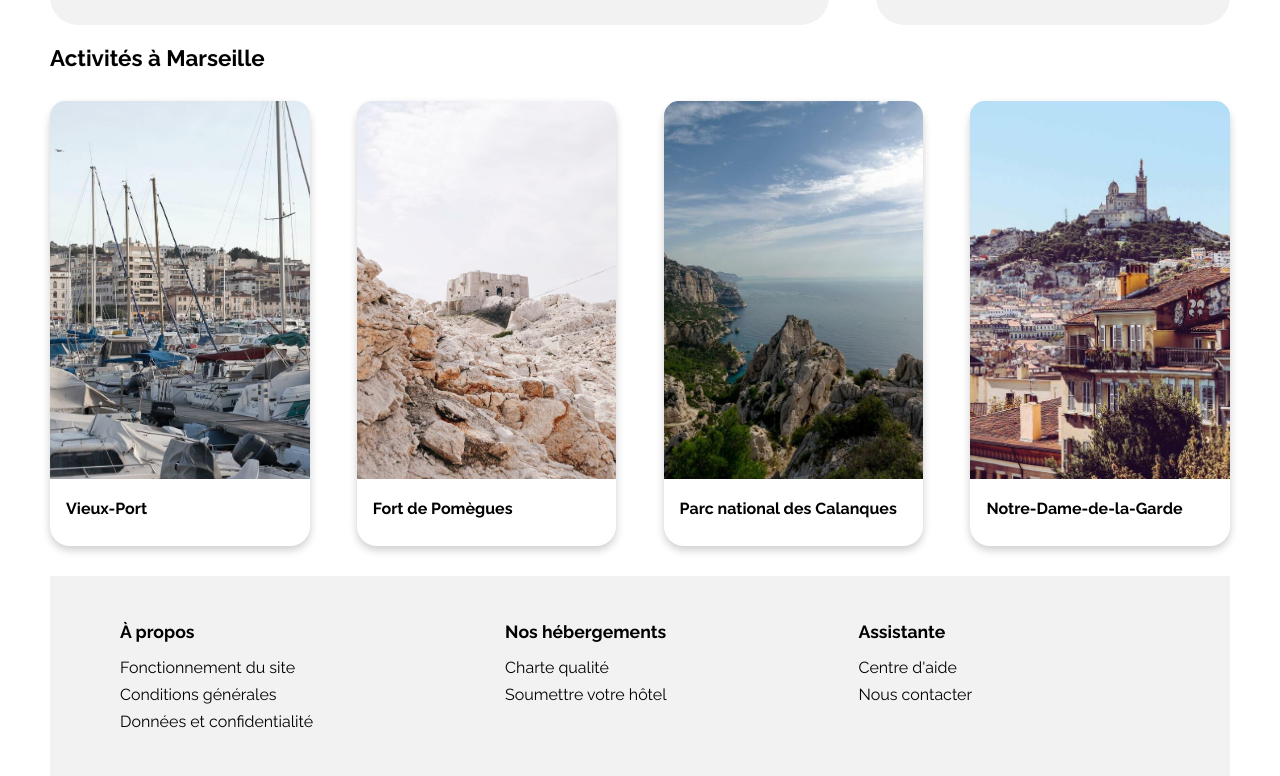
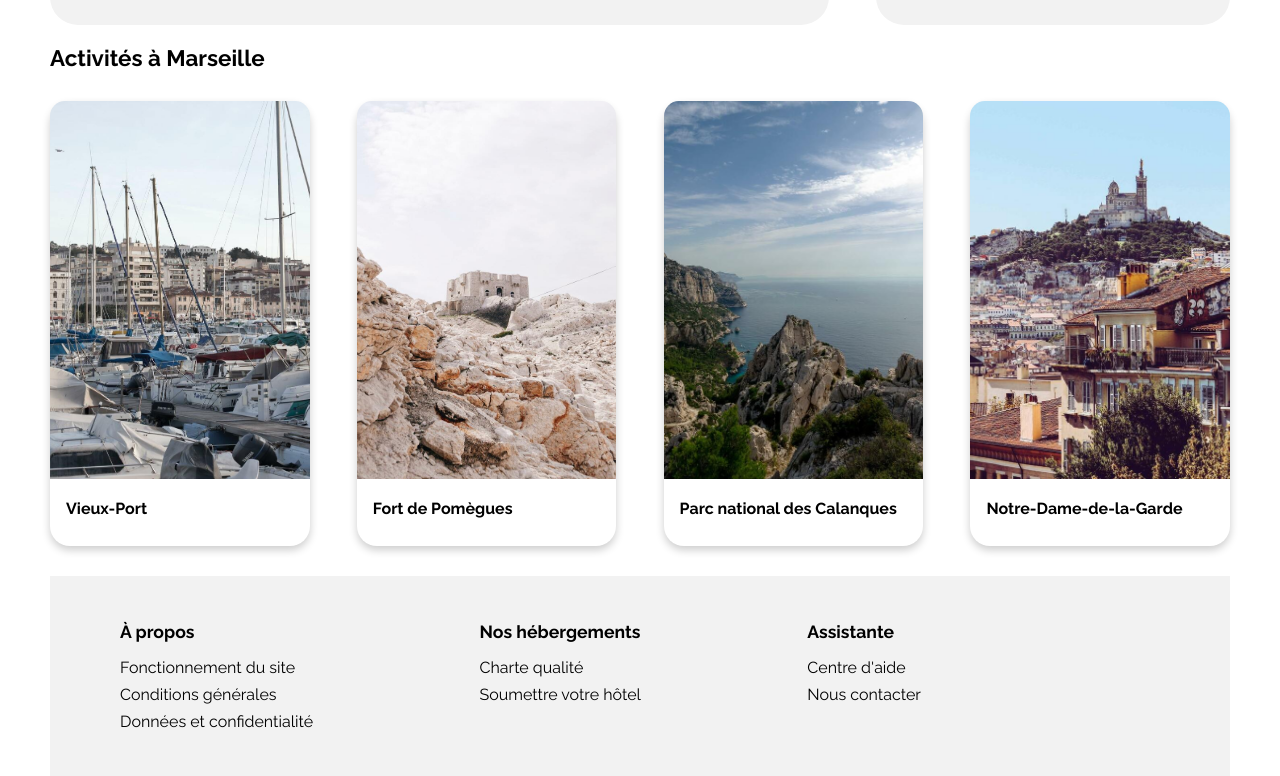
Before and after one commit to leolegrand/Booki, a plain HTML site: page index.html in a window 1280 px wide. Shown: the part 1029-1805 px from the top of the page. Drawn offline with Linux system fonts and the light colour scheme.

Commit message:
footer nav gap correction

```diff
--- a/css/styles.css
+++ b/css/styles.css
@@ -406,7 +406,7 @@ footer {
 footer nav {
   width: 100%;
   display: flex;
-  gap: 15vw;
+  gap: 13vw;
 }
 
 footer nav h5 {
```
